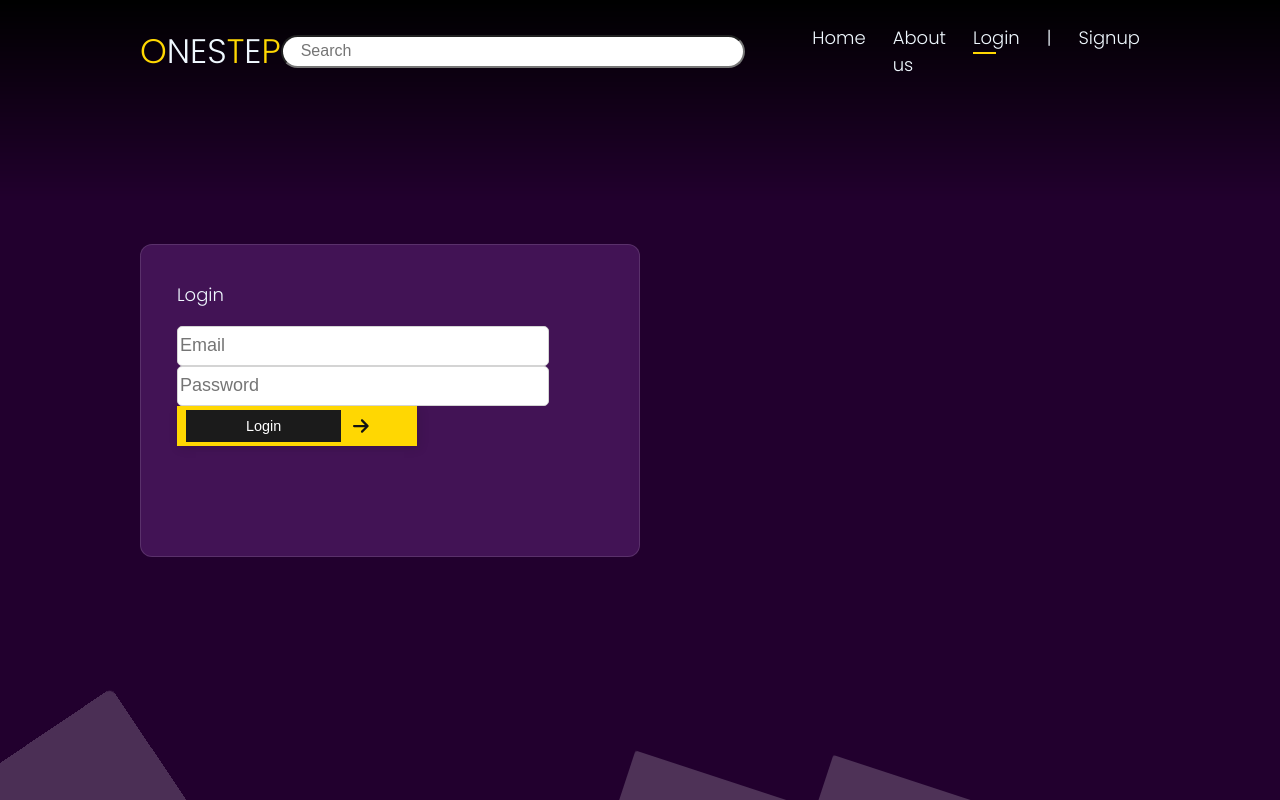
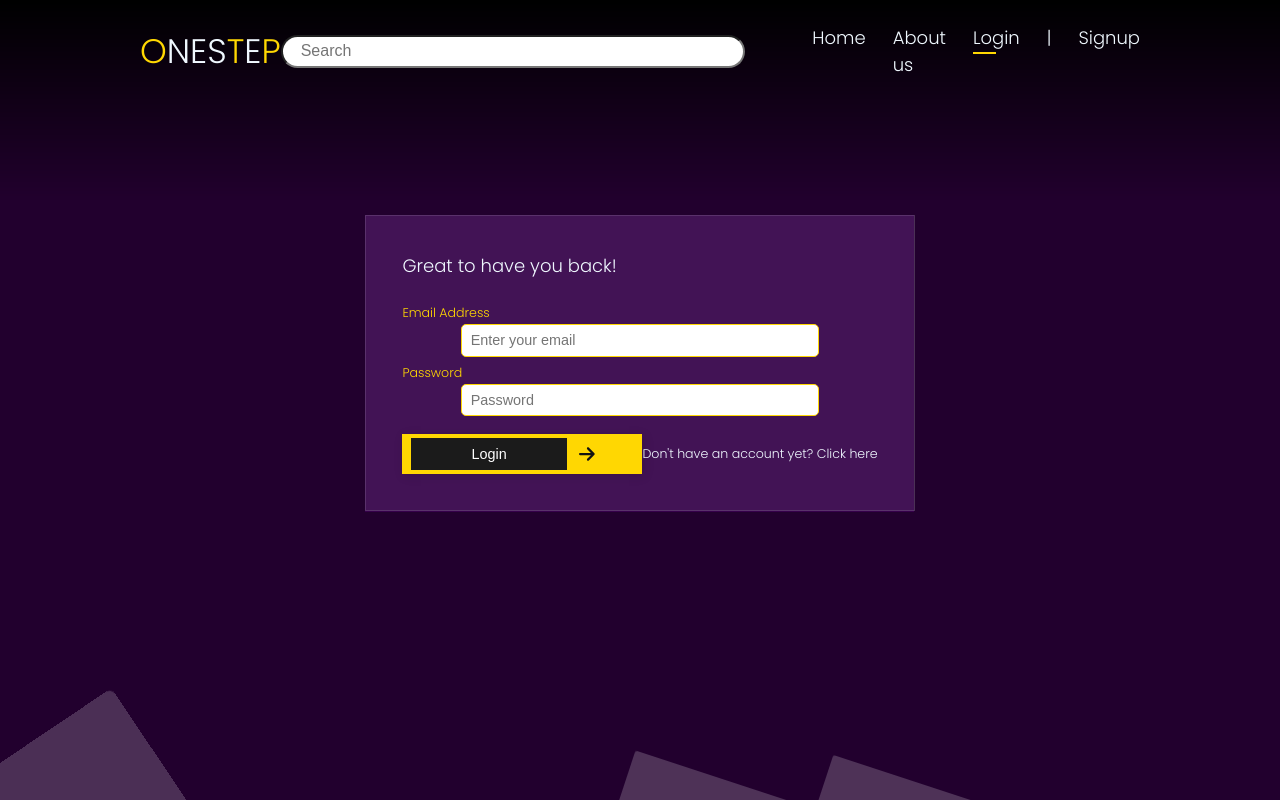
Before and after one commit to ron062394/Onestep-MERN, a React (Create React App) app in the folder frontend/: page /login in a window 1280 px wide. Built offline with nearby package versions, Linux system fonts and the light colour scheme.

Commit message:
Added login design and change edge designs

```diff
--- a/frontend/src/pages/Login.css
+++ b/frontend/src/pages/Login.css
@@ -7,18 +7,12 @@
   }
 
 
-.login-container {
-    display: grid;
-    grid-template-columns: repeat(2, 1fr);
-}
-
 .login-card {
     display: flex;
     flex-direction: column;
     backdrop-filter:  saturate(180%);
     -webkit-backdrop-filter: blur(16px) saturate(180%);
     background-color: rgba(189, 189, 189, 0.10);
-    border-radius: 12px;
     border: 1px solid rgba(255, 255, 255, 0.125);
     padding: 2rem;
     height: 100%;
@@ -26,17 +20,35 @@
 
 
 .login-card input{
-    border: 1px solid rgb(212, 212, 212);
-    background: white;
-    width: 86%;
-    height: 2rem;
-    margin-top: 0.5rem;
-    border-radius: 5px;
-    color: rgb(0, 0, 0);
-    font-size: 1rem;
-    margin: auto;
+  border: 1px solid rgb(255, 215, 2);
+  background: white;
+  width: 27vw;
+  height: 1.6rem;
+  margin-top: 0.5rem;
+  border-radius: 5px;
+  color: rgb(0, 0, 0);
+  font-size: 0.8rem;
+  margin: auto;
+  display: block;
+  padding-left: 0.5rem;
 }
 
 .login-text {
   margin-bottom: 1rem;
 }
+
+.login-card label {
+  color: #ffd702;
+  font-size: 0.7rem;
+}
+
+.login-card div {
+  margin-top: 1rem;
+  display: flex;
+  justify-content: space-around;
+  align-items: center;
+}
+
+.signup-link {
+  font-size: 0.7rem;
+}
--- a/frontend/src/pages/Login.jsx
+++ b/frontend/src/pages/Login.jsx
@@ -31,17 +31,19 @@ function Login() {
       <div className="login-container">
         {/* <img src="https://freepngimg.com/save/17091-running-shoes-png-clipart/670x363" alt="black and pink shoe" /> */}
         <div className="login-card">
-          <span className='login-text'>Login</span>
+          <span className='login-text'>Great to have you back!</span>
           <form onSubmit={handleLogin}> {/* Form element */}
+            <label>Email Address</label>
             <input
               type="email"
               name="email"
-              placeholder="Email"
+              placeholder="Enter your email"
               value={email}
               onChange={(e) => setEmail(e.target.value)}
               required
             />
 
+            <label>Password</label>
             <input
               type="password"
               name="password"
@@ -50,6 +52,7 @@ function Login() {
               onChange={(e) => setPassword(e.target.value)}
               required
             />
+            <div>
               <button disabled={isLoading} className="button">
                 <span class="text">{isLoading ? 'Logging In...' : 'Login'}</span>
                 <svg
@@ -61,11 +64,16 @@ function Login() {
                   <path d="M438.6 278.6c12.5-12.5 12.5-32.8 0-45.3l-160-160c-12.5-12.5-32.8-12.5-45.3 0s-12.5 32.8 0 45.3L338.8 224 32 224c-17.7 0-32 14.3-32 32s14.3 32 32 32l306.7 0L233.4 393.4c-12.5 12.5-12.5 32.8 0 45.3s32.8 12.5 45.3 0l160-160z"></path>
                 </svg>
               </button>
+              <span className="signup-link">Don't have an account yet? Click here</span>
+            </div>
           </form>
           {error && <p className="error-message">{error}</p>}
         </div>
       </div>
     </div>
+
+
+
   );
 }
 
--- a/frontend/src/pages/Signup.css
+++ b/frontend/src/pages/Signup.css
@@ -15,7 +15,6 @@
   backdrop-filter:  saturate(180%);
   -webkit-backdrop-filter: blur(16px) saturate(180%);
   background-color: rgba(189, 189, 189, 0.10);
-  border-radius: 12px;
   border: 1px solid rgba(255, 255, 255, 0.125);
   padding: 2rem;
   height: 100%;
@@ -31,7 +30,7 @@
   width: 30vw;
   height: 1.6rem;
   margin-top: 0.5rem;
-  border-radius: 5px;
+
   color: rgb(0, 0, 0);
   font-size: 0.8rem;
   margin: auto;
```
Lines whose indentation alone changed are shown as unchanged.
